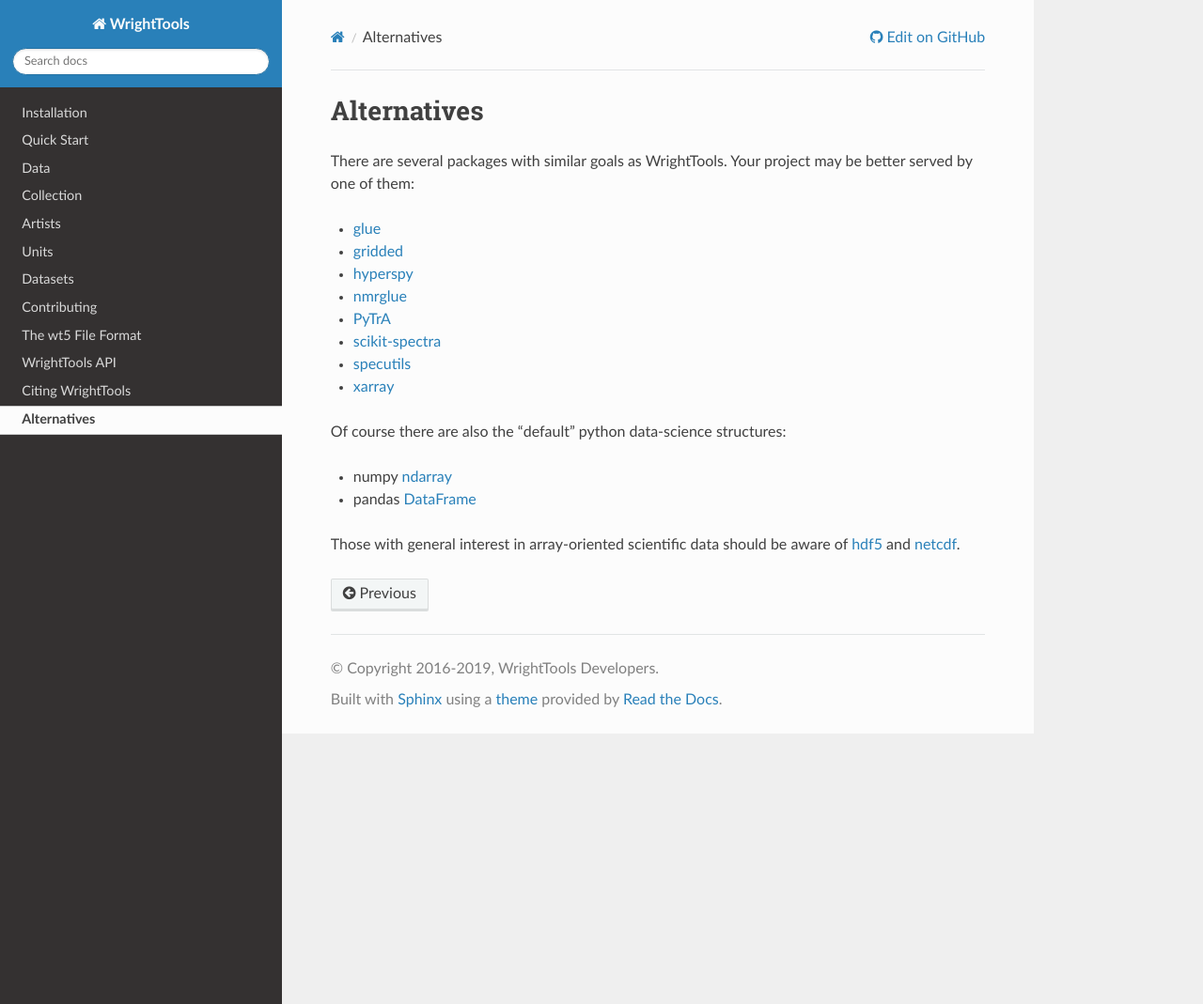
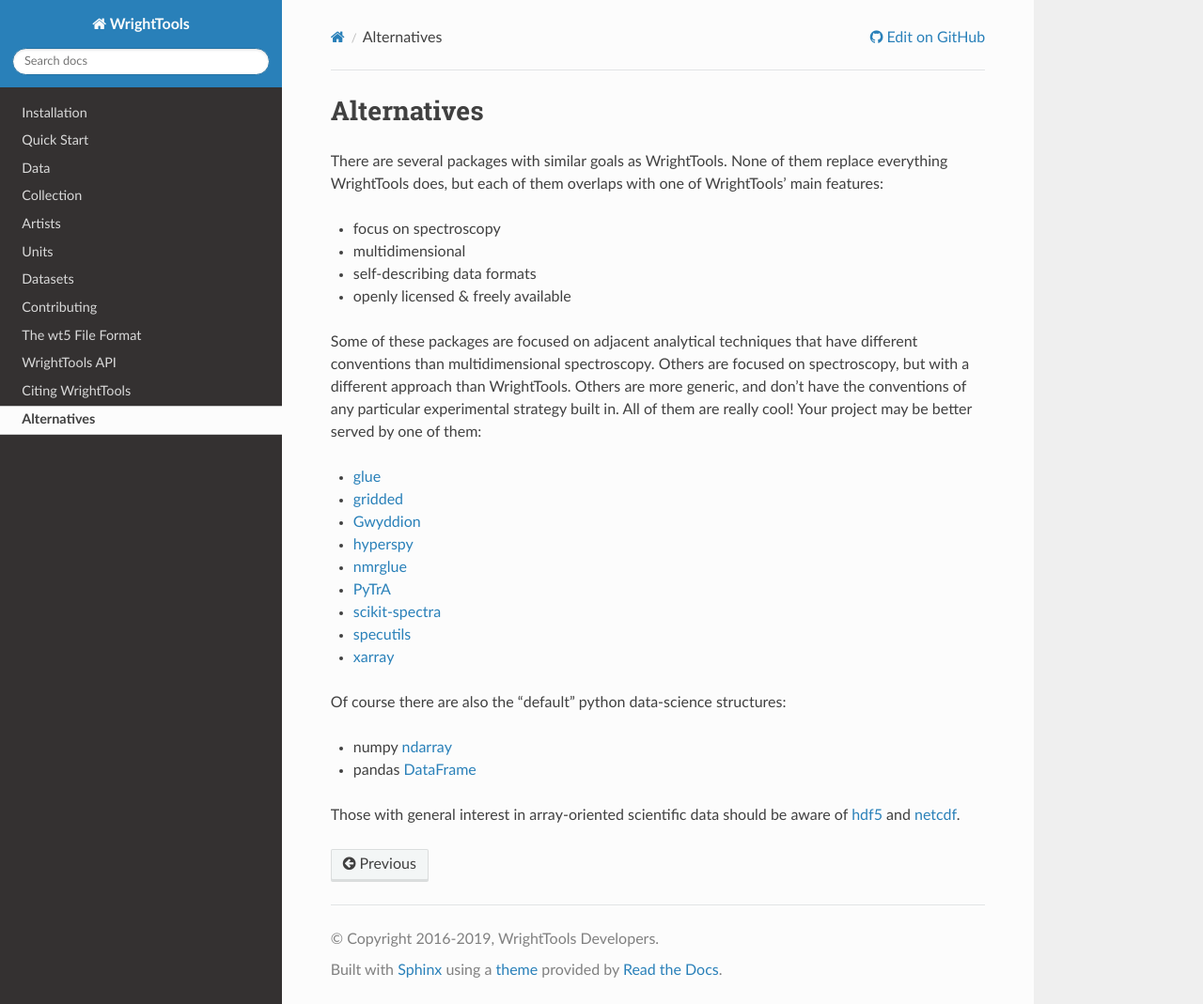
Before and after one commit to wright-group/WrightTools, a Sphinx documentation site: the page built from docs/alternatives.rst, in a window 1280 px wide and 1069 px high. Shown: the whole window at 94% size. Built offline with Sphinx 7.4.7 and the Read the Docs theme 2.0.0, drawn with Linux system fonts in a browser that asks for light colours; pages that are not in the unit, such as notebooks, are missing from menus; the version number could not be read and is left out.

Commit message:
update alternatives page (#855)
* clarify meaning of alternative

* fix hdf5 link

* add gwyddion

```diff
--- a/docs/alternatives.rst
+++ b/docs/alternatives.rst
@@ -4,10 +4,22 @@
 ============
 
 There are several packages with similar goals as WrightTools.
+None of them replace everything WrightTools does, but each of them overlaps with one of WrightTools' main features:
+
+- focus on spectroscopy
+- multidimensional
+- self-describing data formats
+- openly licensed & freely available
+
+Some of these packages are focused on adjacent analytical techniques that have different conventions than multidimensional spectroscopy.
+Others are focused on spectroscopy, but with a different approach than WrightTools.
+Others are more generic, and don't have the conventions of any particular experimental strategy built in.
+All of them are really cool!
 Your project may be better served by one of them:
 
 - glue_
 - gridded_
+- Gwyddion_
 - hyperspy_
 - nmrglue_
 - PyTrA_
@@ -25,9 +37,10 @@
 .. _DataFrame: https://pandas.pydata.org/pandas-docs/stable/generated/pandas.DataFrame.html
 .. _glue: http://www.glueviz.org
 .. _gridded: https://noaa-orr-erd.github.io/gridded/
+.. _Gwyddion: http://gwyddion.net/
 .. _hyperspy: http://hyperspy.org/
 .. _ndarray: https://docs.scipy.org/doc/numpy/reference/generated/numpy.ndarray.html
-.. _hdf5: https://support.hdfgroup.org/HDF5/
+.. _hdf5: https://portal.hdfgroup.org/display/HDF5/HDF5
 .. _netcdf: https://www.unidata.ucar.edu/software/netcdf/
 .. _nmrglue: http://www.nmrglue.com/
 .. _PyTrA: http://nznano.blogspot.com/2012/06/pytra-femtosecond-transient-absorption.html
```
